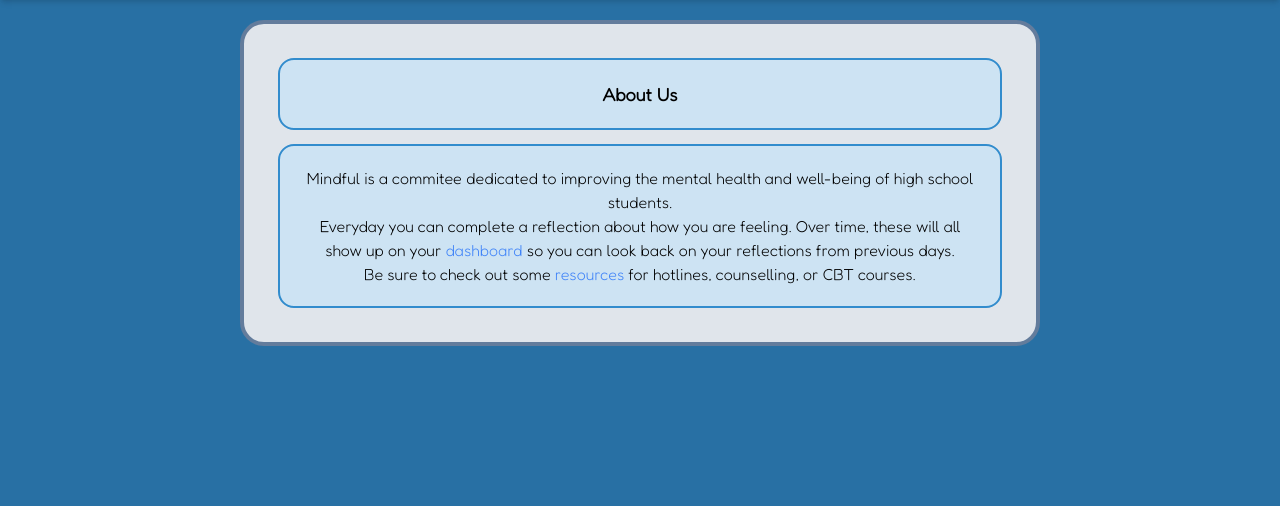
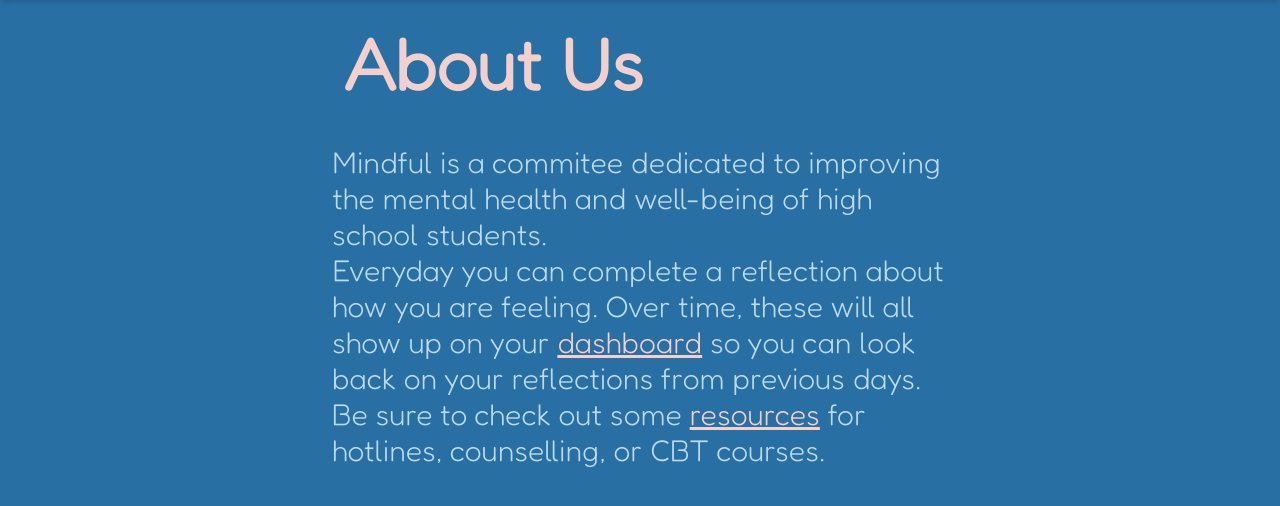
Before and after one commit to redmac135/mindful, a Django app: page /about/ in a window 1280 px wide. Shown: the part 64-570 px from the top of the page. Run offline with Django 4.2, Linux system fonts and the light colour scheme; some libraries are stand-ins or nearby versions.

Commit message:
revamp about us page

```diff
--- a/mindful/about/templates/about/about_us.html
+++ b/mindful/about/templates/about/about_us.html
@@ -1,19 +1,17 @@
 {% extends 'base/base.html' %}
 
+{% block title %}STR Mindful | About Us{% endblock %}
+
 {% block content %}
-<div class="flex justify-center text-center">
-    <div class="p-5 my-1 bg-mindful-gray-100 border-4 border-mindful-gray-500 w-200 rounded-3xl">
-        <div class="m-3.5 rounded-2xl border-2 border-mindful-blue-500 bg-mindful-blue-100 py-5 px-6">
-            <h1 class="font-bold text-lg">About Us</h1>
-        </div>
-        <div class="m-3.5 rounded-2xl border-2 border-mindful-blue-500 bg-mindful-blue-100 py-5 px-6">
-            Mindful is a commitee dedicated to improving the mental health and well-being of high school students.
-            <br>
-            Everyday you can complete a reflection about how you are feeling. Over time, these will all show up on your
-            <a href="{% url 'dashboard' %}" class="text-blue-500">dashboard</a> so you can look back on your reflections from previous days.
-            <br>
-            Be sure to check out some <a href="{% url 'resources' %}" class="text-blue-500">resources</a> for hotlines, counselling, or CBT courses.
-        </div>
+<div class="w-5/6 m-auto lg:w-1/2">
+    <h1 class="p-3 m-3 text-5xl font-bold text-center md:text-7xl md:text-left text-clr-accent-1">About Us</h1>
+    <div class="py-5 m-3 text-3xl text-clr-secondary-1">
+        Mindful is a commitee dedicated to improving the mental health and well-being of high school students.
+        <br>
+        Everyday you can complete a reflection about how you are feeling. Over time, these will all show up on your
+        <a href="{% url 'dashboard' %}" class="underline text-clr-accent-1">dashboard</a> so you can look back on your reflections from previous days.
+        <br>
+        Be sure to check out some <a href="{% url 'resources' %}" class="underline text-clr-accent-1">resources</a> for hotlines, counselling, or CBT courses.
     </div>
 </div>
 {% endblock %}
```
Also changed, not shown: mindful/static/base/css/base.css.
